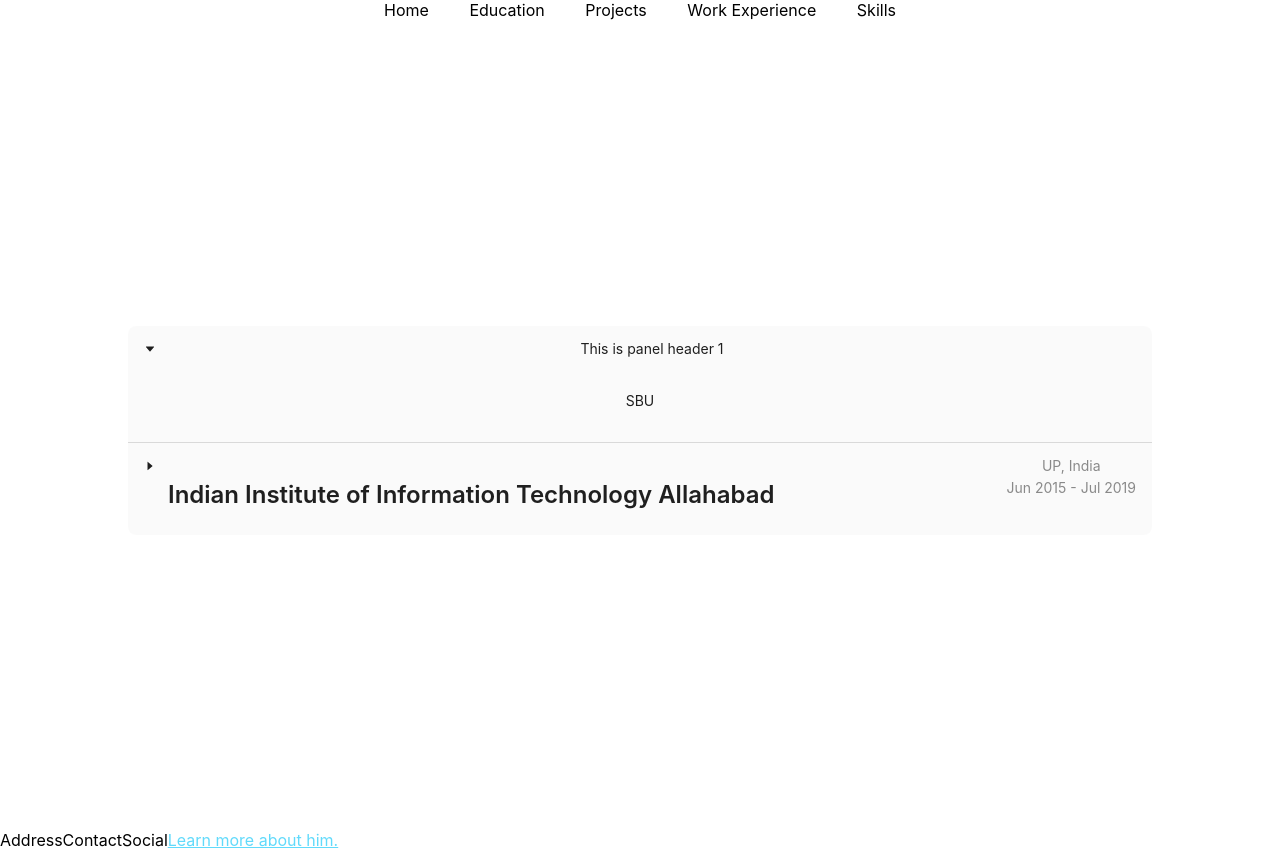
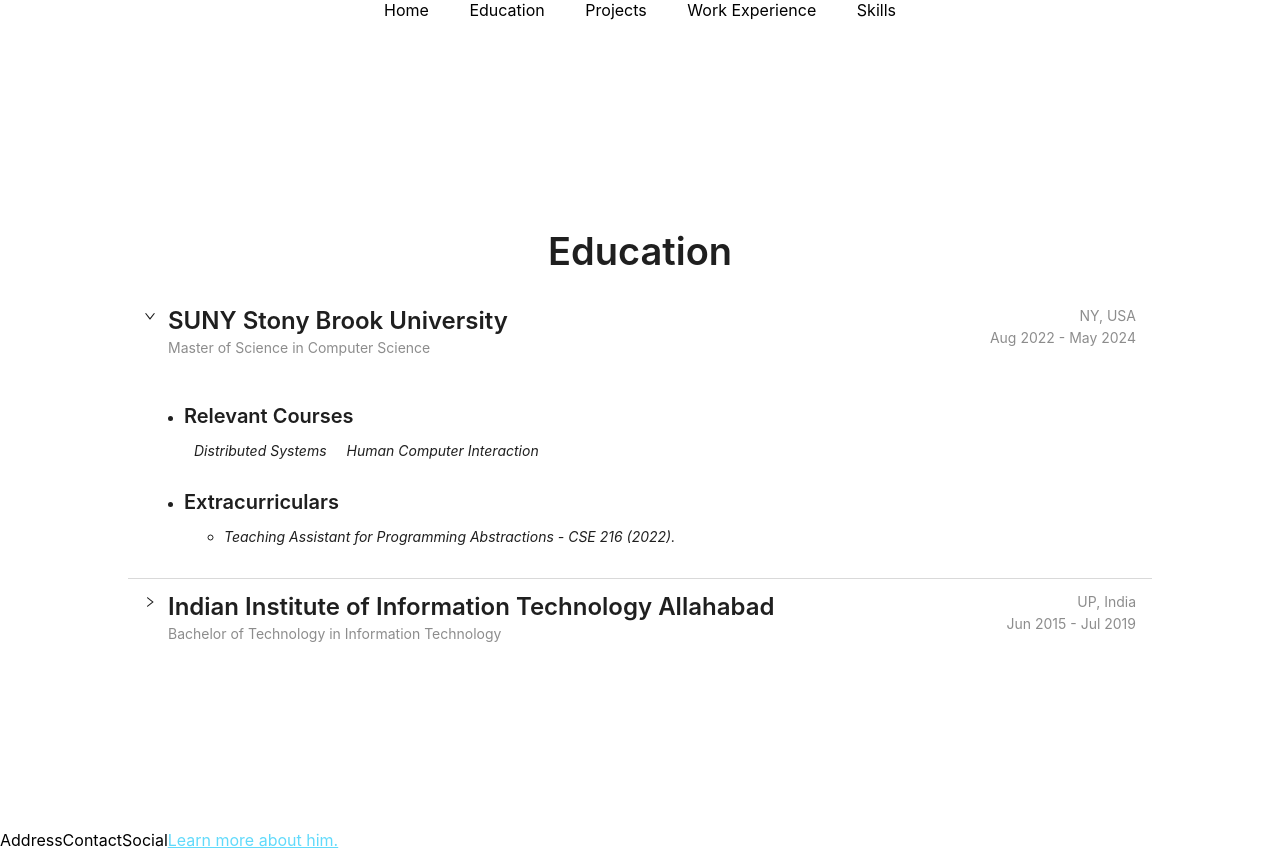
Before and after one commit to prajjawal05/personal-website, a React (Create React App) app: page / in a window 1280 px wide. Built offline with nearby package versions, Linux system fonts and the light colour scheme.

Commit message:
added Education Section

```diff
--- a/src/components/Body/index.js
+++ b/src/components/Body/index.js
@@ -1,8 +1,19 @@
+import { Typography } from 'antd';
+import styled from 'styled-components';
 import Education from "../Education";
+
+
+const { Title } = Typography;
+
+const StyledTitle = styled(Title)`
+
+`;
+
 
 const Body = () => (
     <div className="App">
-        <header className="App-header">
+        <header className="App-header" >
+            <StyledTitle align={"left"} level={1}>Education</StyledTitle>
           <Education />
         </header>
       </div>
--- /dev/null
+++ b/src/components/Education/ItemLayout.js
@@ -0,0 +1,96 @@
+import { Typography } from 'antd';
+import styled from 'styled-components';
+
+import { EDUCATION_CONFIG } from './config';
+
+const { Title, Text } = Typography;
+
+const StyledLayout = styled.div`
+    display: flex;
+    justify-content: space-between;
+`;
+
+const StyledMeta = styled.div`
+    display: flex;
+    flex-direction: column;
+    align-items: space-between;
+    text-align: right;
+`;
+
+const StyledInfo = styled.div`
+    display: flex;
+    flex-direction: column;
+    align-items: space-between;
+    text-align: left;
+`;
+
+const StyledCourse = styled.li`
+    display: inline-block;
+    margin: 0 10px;
+`;
+
+const StyledActivity = styled.li`
+    text-align: left;
+`;
+
+const StyledList = styled.ul`
+    padding: 0;
+    text-align: left;
+`;
+
+const StyledName = styled(Title)`
+    margin-top: 0px;
+    margin-bottom: 0px !important;
+`;
+
+const StyledSubTitle = styled(Title)`
+    text-align: left;
+`;
+
+const Courses = ({ type }) => (
+    <>
+        <StyledSubTitle level={4}>Relevant Courses</StyledSubTitle>
+        <StyledList>
+            {EDUCATION_CONFIG[type].RELEVANT_COURSES.map((courseName, index) => (
+                <StyledCourse><Text key={index} italic>{courseName}</Text></StyledCourse>
+            ))}
+        </StyledList>
+    </>
+);
+
+const Extracurriculars = ({ type }) => (
+    <>
+        <StyledSubTitle level={4}>Extracurriculars</StyledSubTitle>
+        <ul>
+            {EDUCATION_CONFIG[type].EXTRA_CURRICULARS.map((activity, index) => (
+                <StyledActivity><Text key={index} italic>{activity}</Text></StyledActivity>
+            ))}
+        </ul>
+    </>
+);
+
+const Content = ({ type }) => (
+    <ul>
+        <li><Courses type={type} /></li>
+        <li><Extracurriculars type={type} /></li>
+    </ul>
+);
+
+
+const Header = ({ type }) => {
+    const { COLLEGE_NAME: name, LOCATION: location, DURATION: duration, DEGREE: degree } = EDUCATION_CONFIG[type];
+    return (
+        <StyledLayout>
+            <StyledInfo>
+                <StyledName level={3}>{name}</StyledName>
+                <Text type="secondary">{degree}</Text>
+            </StyledInfo>
+            <StyledMeta>
+                <Text type="secondary">{location}</Text>
+                <Text type="secondary">{duration}</Text>
+            </StyledMeta>
+        </StyledLayout>
+    );
+};
+
+export { Header, Content };
--- a/src/components/Education/Undergrad.js
+++ /dev/null
@@ -1,55 +0,0 @@
-import { Typography } from 'antd';
-import styled from 'styled-components';
-const { Title, Text } = Typography;
-
-const StyledLayout = styled.div`
-display: flex;
-justify-content: space-between;
-
-`;
-
-const StyledMeta = styled.div`
-display: flex;
-flex-direction: column;
-align-items: space-between;
-`;
-
-const StyledListItem = styled.li`
-display: inline-block;
-margin: 0 10px;
-`;
-
-const StyledList = styled.ul`
-`;
-
-const RELEVANT_COURSES = [
-    'Data Structures', 'Design and Analysis of Algorithms', 'Database Management Systems', 'Operating System', 'Object Oriented Methodologies', 'Computer Networks', 'Software Engineering', 'Compiler Design'
-]
-
-const Courses = () => (
-    <>
-        <Title level={4}>Relevant Courses</Title>
-        <StyledList>
-            {RELEVANT_COURSES.map((courseName, index) => (
-                <StyledListItem><Text key={index} italic>{courseName}</Text></StyledListItem>
-            ))}
-        </StyledList>
-    </>
-);
-
-const Content = () => (
-    <Courses />
-);
-
-
-const Header = () => (
-    <StyledLayout>
-        <Title level={3}>Indian Institute of Information Technology Allahabad</Title>
-        <StyledMeta>
-            <Text type="secondary">UP, India</Text>
-            <Text type="secondary">Jun 2015 - Jul 2019</Text>
-        </StyledMeta>
-    </StyledLayout>
-);
-
-export { Header, Content };
--- /dev/null
+++ b/src/components/Education/config.js
@@ -0,0 +1,35 @@
+export const EDUCATION_TYPE = {
+    UNDERGRAD: 'UNDERGRAD',
+    MS: 'MS'
+}
+
+export const EDUCATION_CONFIG = {
+    [EDUCATION_TYPE.UNDERGRAD]: {
+        COLLEGE_NAME: 'Indian Institute of Information Technology Allahabad',
+        DEGREE: 'Bachelor of Technology in Information Technology',
+        LOCATION: 'UP, India',
+        DURATION: 'Jun 2015 - Jul 2019',
+        RELEVANT_COURSES: [
+            'Data Structures', 'Design and Analysis of Algorithms', 'Database Management Systems', 'Operating System', 'Object Oriented Methodologies', 'Computer Networks', 'Software Engineering', 'Compiler Design'
+        ],
+        EXTRA_CURRICULARS: [
+            'Elected member of Placement committee (2018) that dealt with companies coming to campus to hire.',
+            'Member of Acoustics and Media Society (2017).',
+            'Organised Photobooth during Cultural Festival of IIITA (2017).',
+            'Winner of Counter Strike 1.6 tournament in Fragfest (2017).',
+            'Taught underprivileged students as part of Prayaas (2016), a society led by undergrads.',
+        ],
+    },
+    [EDUCATION_TYPE.MS]: {
+        COLLEGE_NAME: 'SUNY Stony Brook University',
+        DEGREE: 'Master of Science in Computer Science',
+        LOCATION: 'NY, USA',
+        DURATION: 'Aug 2022 - May 2024',
+        RELEVANT_COURSES: [
+            'Distributed Systems', 'Human Computer Interaction'
+        ],
+        EXTRA_CURRICULARS: [
+            'Teaching Assistant for Programming Abstractions - CSE 216 (2022).'
+        ],
+    }
+}
--- a/src/components/Education/index.js
+++ b/src/components/Education/index.js
@@ -1,30 +1,34 @@
 import { Collapse } from 'antd';
 import { CaretRightOutlined } from '@ant-design/icons';
 import styled from 'styled-components';
-import { Header as UndergradHeader, Content as UndergradContent } from './Undergrad';
+import { Header, Content } from './ItemLayout';
+import { EDUCATION_TYPE } from './config';
 
 const { Panel } = Collapse;
 
 const StyledCollapse = styled(Collapse)`
     min-width: 80%;
     max-width: 80%;
-`
+    background-color: #ffffff;
+`;
 
 
 const Education = () => (
+    <>
         <StyledCollapse
             bordered={false}
             defaultActiveKey={['1']}
-      expandIcon={({ isActive }) => <CaretRightOutlined rotate={isActive ? 90 : 0} />}
+            //   expandIcon={({ isActive }) => <CaretRightOutlined rotate={isActive ? 90 : 0} />}
             className="site-collapse-custom-collapse"
         >
-      <Panel header="This is panel header 1" key="1" className="site-collapse-custom-panel">
-        <p>SBU</p>
+        <Panel header={<Header type={EDUCATION_TYPE.MS} />} key="1" className="site-collapse-custom-panel">
+            <Content type={EDUCATION_TYPE.MS} />
         </Panel>
-      <Panel header={<UndergradHeader />} key="2" className="site-collapse-custom-panel">
-        <UndergradContent />
+        <Panel header={<Header type={EDUCATION_TYPE.UNDERGRAD} />} key="2" className="site-collapse-custom-panel">
+            <Content type={EDUCATION_TYPE.UNDERGRAD} />
         </Panel>
         </StyledCollapse>
+    </>
   );
 
   export default Education;
```
Also changed, not shown: 1 other file (tests, documents, lock files or other folders). Lines whose indentation alone changed are shown as unchanged.
